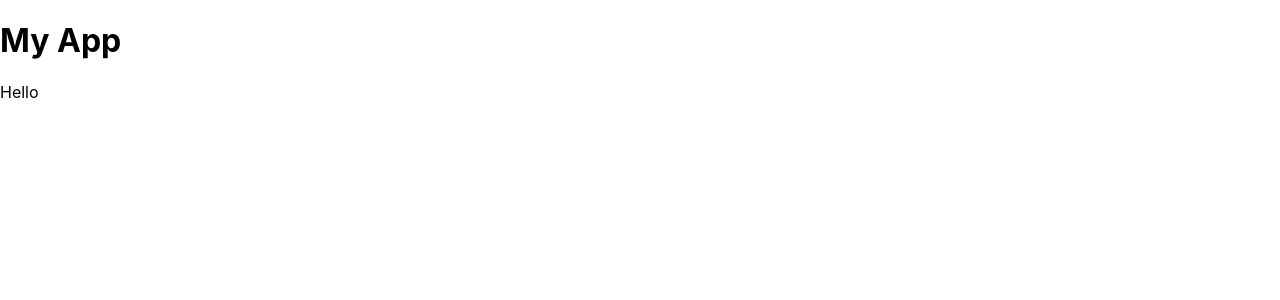
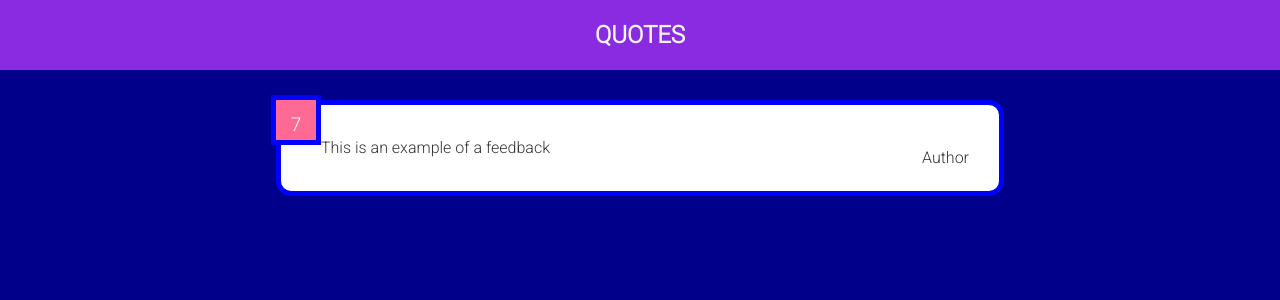
Before and after one commit to VladanStar/QuotesTask, a React (Create React App) app: page / in a window 1280 px wide. Shown: the top 300 px of the page. Built offline with nearby package versions, Linux system fonts and the light colour scheme.

Commit message:
Add files

```diff
--- a/src/App.js
+++ b/src/App.js
@@ -1,12 +1,15 @@
-
-import './App.css';
+import Header from "./components/Header";
+import QuotesItem from "./components/QuotesItem";
+import "./App.css";
 
 function App() {
   return (
-    <div className="container">
-      <h1>My App</h1>
-      <p>Hello</p>
-    </div>
+    <>
+      <Header text="QUOTES" />
+      <div className="container">
+        <QuotesItem />
+      </div>
+    </>
   );
 }
 
--- /dev/null
+++ b/src/components/Header.js
@@ -0,0 +1,13 @@
+import React from "react";
+
+const Header = ({ text }) => {
+  return (
+    <header>
+      <div className="container">
+        <h2>{text}</h2>
+      </div>
+    </header>
+  );
+};
+
+export default Header;
--- /dev/null
+++ b/src/components/QuotesItem.js
@@ -0,0 +1,19 @@
+import React from "react";
+import { useState } from "react";
+
+const QuotesItem = () => {
+
+    const [rating, setRating] = useState(7)
+  return (
+    <div className="card">
+      <div className="num-display">{rating}</div>
+      <div className="text-display">
+        This is an example of a feedback
+        <div className="author-display">Author</div>
+      </div>
+
+    </div>
+  );
+};
+
+export default QuotesItem;
--- a/src/index.css
+++ b/src/index.css
@@ -1,13 +1,71 @@
+@import url("https://fonts.googleapis.com/css2?family=Roboto:wght@300&display=swap");
+
+* {
+  box-sizing: border-box;
+  margin: 0px;
+  padding: 0px;
+}
 body {
-  margin: 0;
-  font-family: -apple-system, BlinkMacSystemFont, 'Segoe UI', 'Roboto', 'Oxygen',
-    'Ubuntu', 'Cantarell', 'Fira Sans', 'Droid Sans', 'Helvetica Neue',
-    sans-serif;
-  -webkit-font-smoothing: antialiased;
-  -moz-osx-font-smoothing: grayscale;
+  font-family: "Roboto", sans-serif;
+  background-color: darkblue;
+  color: whitesmoke;
+  line-height: 1.6;
 }
 
-code {
-  font-family: source-code-pro, Menlo, Monaco, Consolas, 'Courier New',
-    monospace;
+.container {
+  max-width: 768px;
+  margin: auto;
+  padding: 0 20px;
 }
+
+header {
+  height: 70px;
+  width: 100%;
+  display: flex;
+  justify-content: space-between;
+  align-items: center;
+  margin-bottom: 30px;
+  background-color: blueviolet;
+}
+.card {
+  background-color: #fff;
+  color: #333;
+  border-radius: 15px;
+  padding: 30px 40px;
+  margin: 20px 0;
+  position: relative;
+  border: 5px solid blue;
+}
+
+.card h2 {
+  font-size: 22px;
+  font-weight: 600;
+  text-align: center;
+}
+ .num-display {
+  position: relative;
+  background: #f4f4f4;
+  width: 50px;
+  height: 50px;
+  padding: 10px;
+  text-align: center;
+  font-size: 19px;
+  transition: 0.3s;
+  border: 5px solid blue;
+}
+
+
+.num-display {
+  background: #ff6a95;
+  color: #fff;
+}
+.num-display {
+  position: absolute;
+  top: -10px;
+  left: -10px;
+}
+.author-display {
+  position: absolute;
+  right: 30px;
+  bottom: 20px;
+}
```
Also changed, not shown: 1 other file (tests, documents, lock files or other folders).
